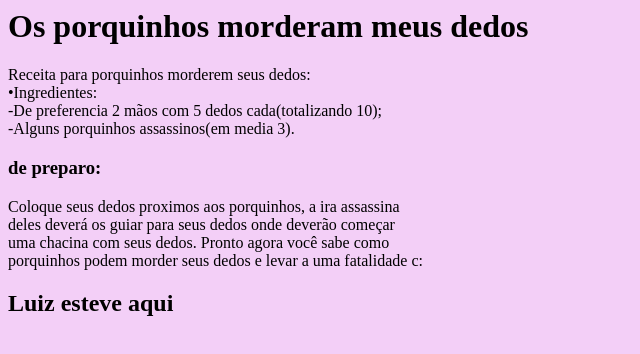
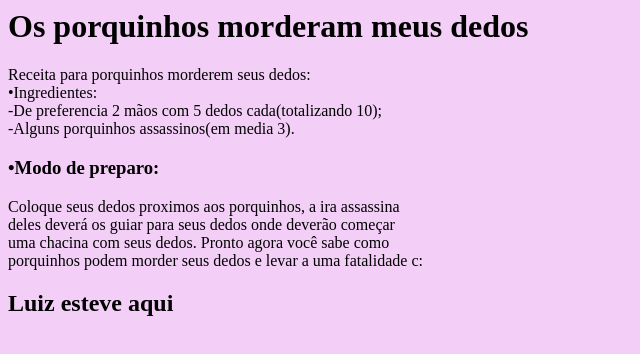
Before and after one commit to Rafael-Archanjo/Ativ_GitHub_RafaelArchanjo, a plain HTML site: page index.html in a window 1280 px wide. Shown: the full height of the page, 0-640 px from the left. Drawn offline with Linux system fonts and the light colour scheme.

Commit message:
Update index.html

```diff
--- a/index.html
+++ b/index.html
@@ -16,7 +16,7 @@ body {
    -Alguns porquinhos assassinos(em media 3).<br>
 
 </p>
-<h3> de preparo:<br></h3>
+<h3> •Modo de preparo:<br></h3>
 <p>Coloque seus dedos proximos aos porquinhos, a ira assassina<br>
   deles deverá os guiar para seus dedos onde deverão começar<br>
   uma chacina com seus dedos. Pronto agora você sabe como<br>
```
